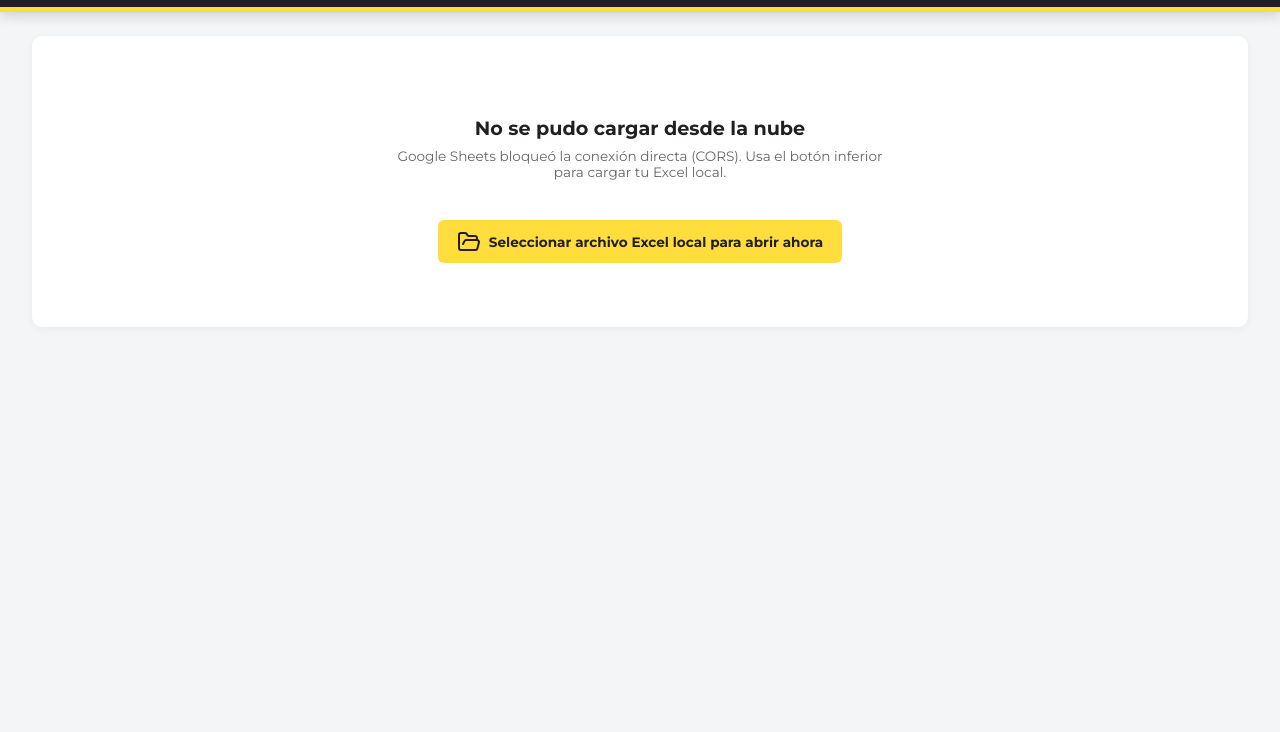
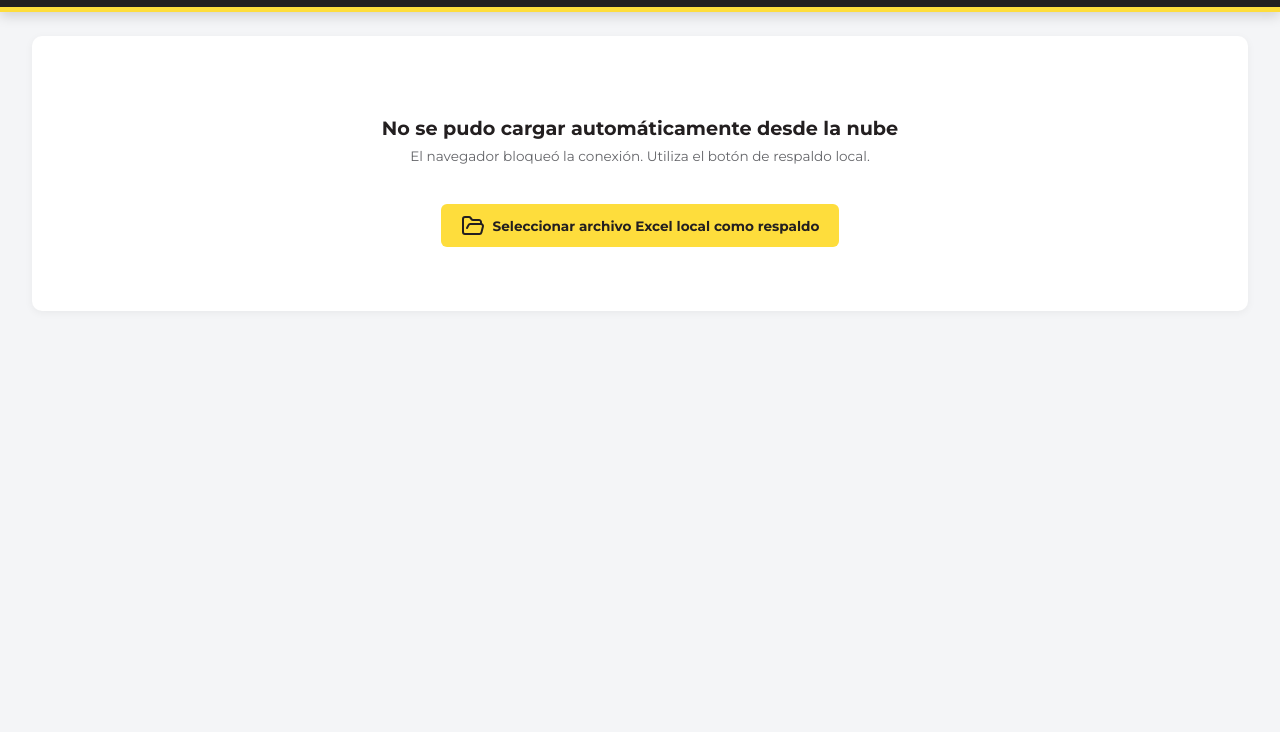
Before and after one commit to gestionlideresazzorti-bit/Dashboard-Cobertura-Lideres, a plain HTML site: page index.html in a window 1280 px wide. Shown: the part 68-800 px from the top of the page. Drawn offline with nearby package versions, Linux system fonts and the light colour scheme; no server answers.

```diff
--- a/index.html
+++ b/index.html
@@ -202,7 +202,7 @@
         </div>
         <div>
             <label for="fileInput" class="file-upload-btn">
-                <i data-lucide="upload"></i> Cargar Archivo Excel Local
+                <i data-lucide="upload"></i> Cargar Excel Local (Respaldo)
             </label>
             <input type="file" id="fileInput" accept=".xlsx, .xls, .csv">
         </div>
@@ -210,14 +210,14 @@
 
     <div class="container">
 
-        <!-- Estado de Carga / Diagnóstico -->
+        <!-- Estado de Carga -->
         <div id="emptyState" class="empty-state">
             <div class="spinner" id="loadingSpinner"></div>
-            <h2 id="loadingTitle">Conectando con Google Sheets...</h2>
-            <p id="loadingText">Leyendo los datos en tiempo real desde la nube.</p>
+            <h2 id="loadingTitle">Sincronizando con Google Sheets...</h2>
+            <p id="loadingText">Obteniendo datos actualizados automáticamente desde la nube.</p>
             <div id="errorActions" style="display: none; margin-top: 1rem;">
                 <label for="fileInput" class="file-upload-btn" style="display: inline-flex;">
-                    <i data-lucide="folder-open"></i> Seleccionar archivo Excel local para abrir ahora
+                    <i data-lucide="folder-open"></i> Seleccionar archivo Excel local como respaldo
                 </label>
             </div>
         </div>
@@ -341,6 +341,7 @@
 
             <!-- Tablas -->
             <div class="table-section-grid">
+                <!-- Tabla Análisis por Zona -->
                 <div class="table-card">
                     <div class="chart-header">Análisis por Zona</div>
                     <div class="table-wrapper">
@@ -371,6 +372,7 @@
                     </div>
                 </div>
 
+                <!-- Tabla Líderes en Riesgo de Desactivación -->
                 <div class="table-card">
                     <div class="chart-header" style="display:flex; justify-content:space-between; align-items:center;">
                         <span>Líderes en Riesgo de Desactivación</span>
@@ -409,7 +411,9 @@
     </div>
 
     <script>
-        const GOOGLE_SHEET_CSV_URL = "https://docs.google.com/spreadsheets/d/e/2PACX-1vSqHExzFLQnHlfEto8uFRIYT7EOHSlSBAg6uLEo2pE9ndNmOl3CemXgkvAfWRhwoNV_jmPSLOLTSQAm/pub?output=csv";
+        // Enrutado a través de proxy CORS libre para evitar bloqueos del navegador en GitHub Pages
+        const RAW_GOOGLE_CSV = "https://docs.google.com/spreadsheets/d/e/2PACX-1vSqHExzFLQnHlfEto8uFRIYT7EOHSlSBAg6uLEo2pE9ndNmOl3CemXgkvAfWRhwoNV_jmPSLOLTSQAm/pub?output=csv";
+        const GOOGLE_SHEET_CSV_URL = "https://api.allorigins.win/raw?url=" + encodeURIComponent(RAW_GOOGLE_CSV);
 
         let rawData = [];
         let rawLiquidaciones = [];
@@ -445,14 +449,14 @@
                 },
                 error: function(err) {
                     console.warn("Error PapaParse:", err);
-                    showFallbackError("Google Sheets bloqueó la conexión directa (CORS). Usa el botón inferior para cargar tu Excel local.");
+                    showFallbackError("El navegador bloqueó la conexión. Utiliza el botón de respaldo local.");
                 }
             });
         }
 
         function showFallbackError(msg) {
             document.getElementById('loadingSpinner').style.display = 'none';
-            document.getElementById('loadingTitle').textContent = 'No se pudo cargar desde la nube';
+            document.getElementById('loadingTitle').textContent = 'No se pudo cargar automáticamente desde la nube';
             document.getElementById('loadingText').textContent = msg;
             document.getElementById('errorActions').style.display = 'block';
         }
```
